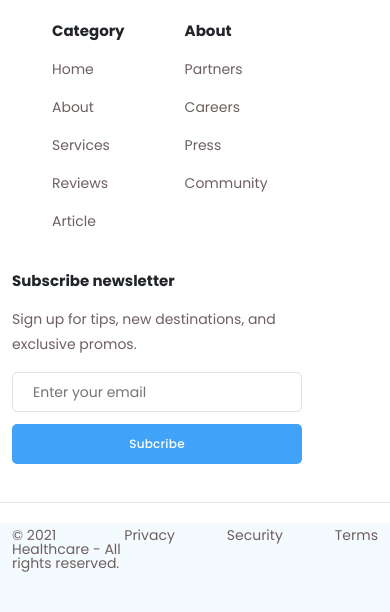
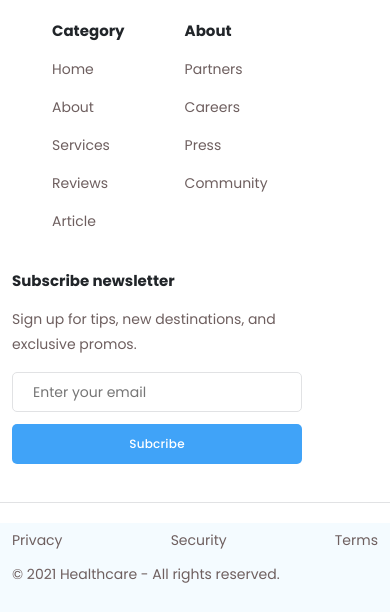
Before and after one commit to KataRru/Healthcare1.1, a website: page index.html in a window 390 px wide. Shown: the part 5795-6407 px from the top of the page. Drawn offline with nearby package versions, Linux system fonts and the light colour scheme.

Commit message:
dev mobile

```diff
--- a/app/scss/base/_media.scss
+++ b/app/scss/base/_media.scss
@@ -277,6 +277,13 @@
         &__subscribe {
             margin-top: 45px;
         }
+
+        &__policy {
+            flex-direction: column-reverse;
+            &-items {
+                margin: 5px 0 20px 0;
+            }
+        }
     }
 }
 
--- a/scss/base/_media.scss
+++ b/scss/base/_media.scss
@@ -277,6 +277,13 @@
         &__subscribe {
             margin-top: 45px;
         }
+
+        &__policy {
+            flex-direction: column-reverse;
+            &-items {
+                margin: 5px 0 20px 0;
+            }
+        }
     }
 }
 
```
Also changed, not shown: app/css/style.min.css, css/style.min.css.
